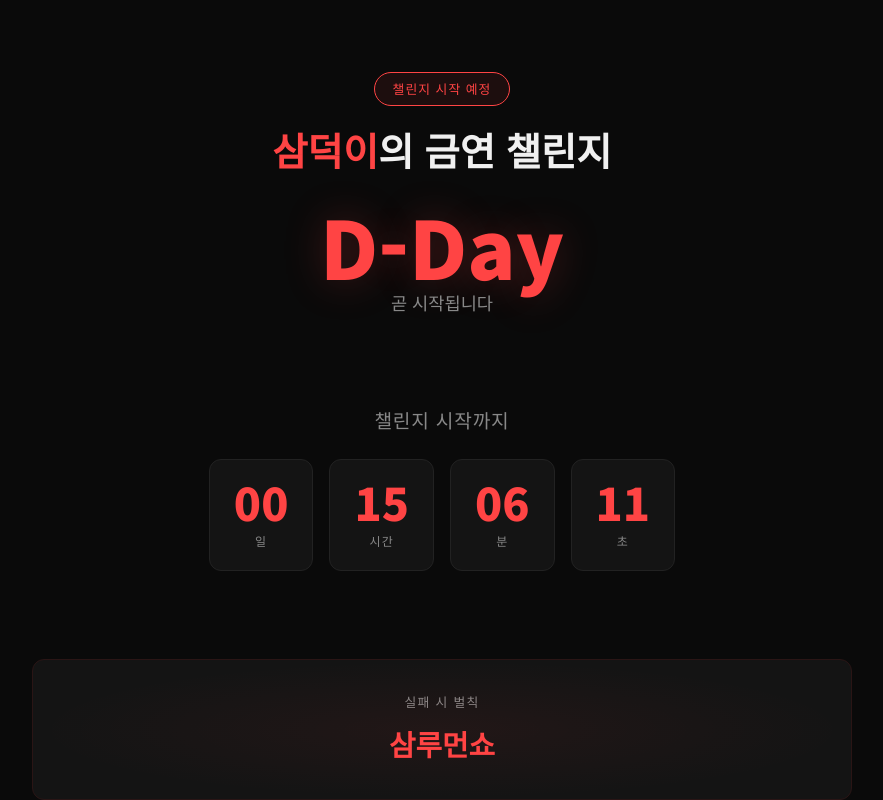
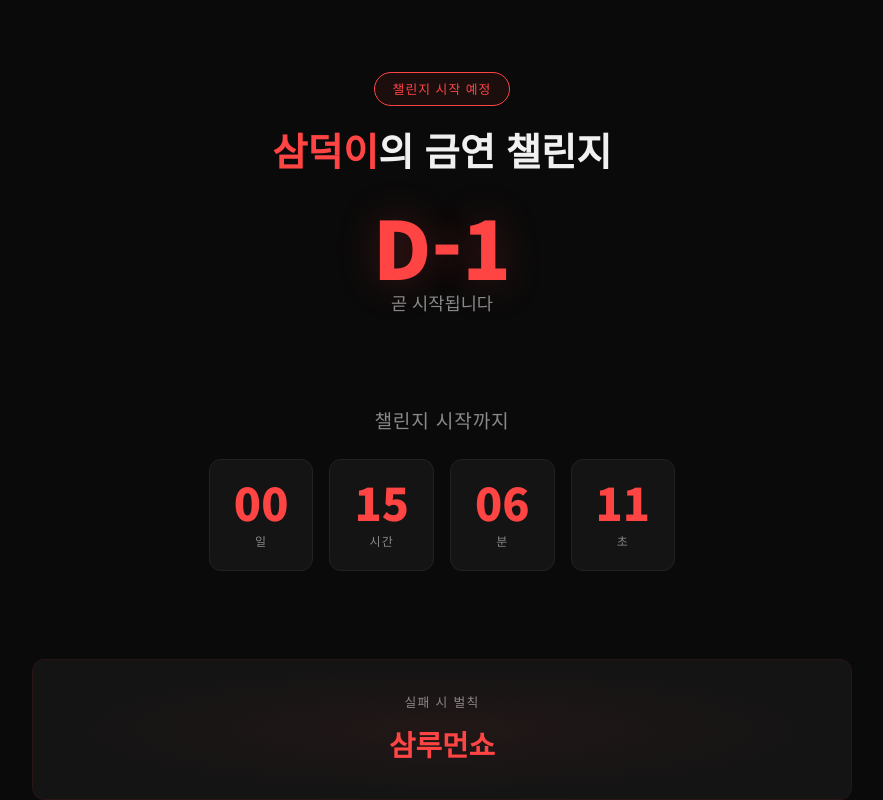
Before and after one commit to chnu-kim/nosmokingsamdeok, a Next.js app: page / in a window 1280 px wide. Shown: the top 800 px of the page, without its empty margins (198-1081 px from the left). Built offline with nearby package versions, Linux system fonts and the light colour scheme.

Commit message:
fix: 시작 전 D-day 고정 텍스트 → 실제 남은 일수 표시 (D-1 등)

```diff
--- a/src/app/page.tsx
+++ b/src/app/page.tsx
@@ -18,6 +18,7 @@ export default function HomePage() {
   const [day, setDay] = useState(0);
   const [progress, setProgress] = useState(0);
   const [countdown, setCountdown] = useState({ days: 0, hours: 0, minutes: 0, seconds: 0 });
+  const [dDayNum, setDDayNum] = useState(0);
 
   const tick = useCallback(() => {
     const s = getChallengeStatus();
@@ -26,7 +27,9 @@ export default function HomePage() {
     setDay(d);
     setProgress(getProgress());
     if (s === "before") {
-      setCountdown(msToComponents(getTimeUntilStart()));
+      const ms = getTimeUntilStart();
+      setCountdown(msToComponents(ms));
+      setDDayNum(Math.ceil(ms / 86400000));
     }
   }, []);
 
@@ -77,7 +80,7 @@ export default function HomePage() {
 
           <div className="day-counter">
             <div className="day-counter__number">
-              {status === "before" && "D-Day"}
+              {status === "before" && `D-${dDayNum}`}
               {status === "ongoing" && day}
               {status === "success" && "31"}
             </div>
```
